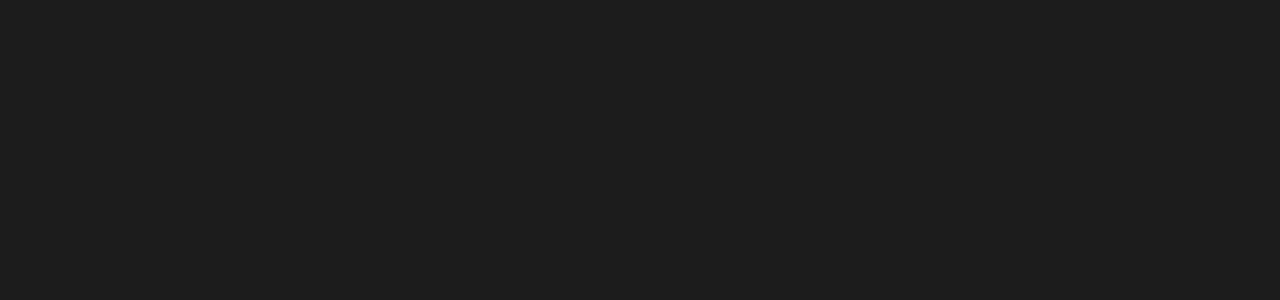
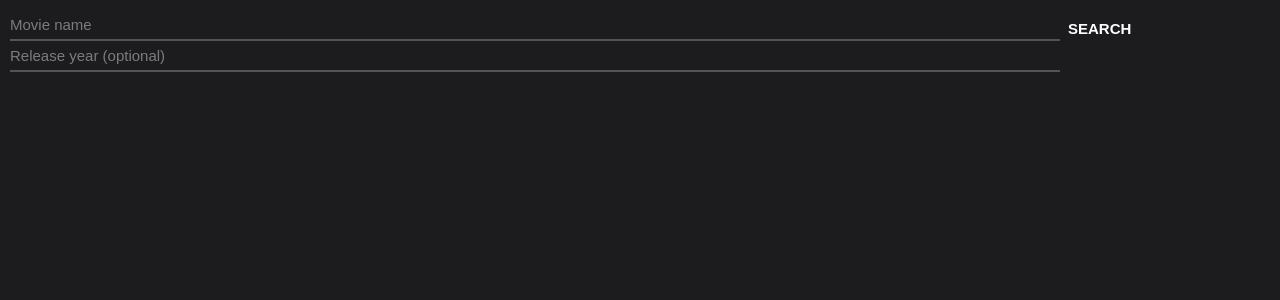
Before and after one commit to jonitt/movie-app, a React (Create React App) app: page / in a window 1280 px wide. Shown: the top 300 px of the page. Built offline with nearby package versions, Linux system fonts and the light colour scheme.

Commit message:
Styling for search

```diff
--- a/src/components/MovieSearchFields/MovieSearchFields.js
+++ b/src/components/MovieSearchFields/MovieSearchFields.js
@@ -0,0 +1,57 @@
+import React, { Component } from 'react';
+import styles from './MovieSearchFields.module.css';
+import {
+  TextField,
+  Input,
+  withStyles,
+  Button,
+  Grid,
+  Divider,
+} from '@material-ui/core';
+
+const StyledInput = withStyles({
+  root: {
+    color: 'white',
+  },
+  //found this way the only way to override the underline color.
+  underline: {
+    '&:before': {
+      borderBottom: '2px solid #535353',
+    },
+    '&:hover:not($disabled):before': {
+      borderBottom: `2px solid #535353 !important`,
+    },
+  },
+})(Input);
+
+const StyledButton = withStyles({
+  root: {
+    color: 'white',
+  },
+})(Button);
+
+class MovieSearchFields extends Component {
+  render() {
+    return (
+      <div className={styles.root}>
+        <div>
+          <Grid container>
+            <Grid xs={10} item container direction='column'>
+              <StyledInput placeholder='Movie name' fullWidth={true} />
+              <StyledInput
+                placeholder='Release year (optional)'
+                fullWidth={true}
+              />
+            </Grid>
+            <Grid item xs={2}>
+              <StyledButton>Search</StyledButton>
+            </Grid>
+          </Grid>
+        </div>
+        <Divider light={true}/>
+      </div>
+    );
+  }
+}
+
+export default MovieSearchFields;
--- /dev/null
+++ b/src/components/MovieSearchFields/MovieSearchFields.module.css
@@ -0,0 +1,3 @@
+.root {
+  padding: 10px;
+}
--- a/src/containers/app/App.js
+++ b/src/containers/app/App.js
@@ -2,15 +2,19 @@
 //this is the main app
 
 import React, { Component } from 'react';
+import { ThemeProvider } from '@material-ui/styles';
+import { theme } from '../../utils/theme';
 import styles from './App.module.css';
 import MovieSearch from '../movie-search/MovieSearch';
 
 class App extends Component {
   render() {
     return (
-      <div className={styles.app}>
-        <MovieSearch />
-      </div>
+      <ThemeProvider theme={theme}>
+        <div className={styles.app}>
+          <MovieSearch />
+        </div>
+      </ThemeProvider>
     );
   }
 }
--- a/src/containers/movie-search/MovieSearch.js
+++ b/src/containers/movie-search/MovieSearch.js
@@ -1,12 +1,15 @@
 import React, { Component } from 'react';
 import styles from './MovieSearch.module.css';
-class App extends Component {
+import MovieSearchFields from '../../components/MovieSearchFields/MovieSearchFields';
+
+class MovieSearch extends Component {
   render() {
     return (
       <div className={styles.root}>
+        <MovieSearchFields />
       </div>
     );
   }
 }
 
-export default App;
+export default MovieSearch;
--- /dev/null
+++ b/src/utils/theme.js
@@ -0,0 +1,30 @@
+import { createMuiTheme } from '@material-ui/core/styles';
+import purple from '@material-ui/core/colors/purple';
+import cyan from '@material-ui/core/colors/cyan';
+
+export const theme = createMuiTheme({
+  palette: {
+    primary: { main: '#4dd0e1' },
+    secondary: purple,
+  },
+  typography: {
+    fontFamily: ['Arial'].join(','),
+    h2: {
+      fontSize: '2.5rem',
+      color: 'white',
+    },
+    body1: {
+      color: 'white',
+      fontSize: '1.5rem',
+    },
+    body2: {
+      color: 'white',
+      fontSize: '1.8rem',
+    },
+    button: {
+      fontWeight: '600',
+      color: 'black',
+      fontSize: '1.5rem',
+    },
+  },
+});
```
Also changed, not shown: src/components/MovieSearchResult/MovieSearchResult.js (+10 -0 lines), src/components/MovieSearchFields/MovieSearchFields.css (deleted), src/components/MovieSearchResult/MovieSearchResult.css (deleted), src/components/MovieSearchResult/MovieSearchResult.module.css (added).
